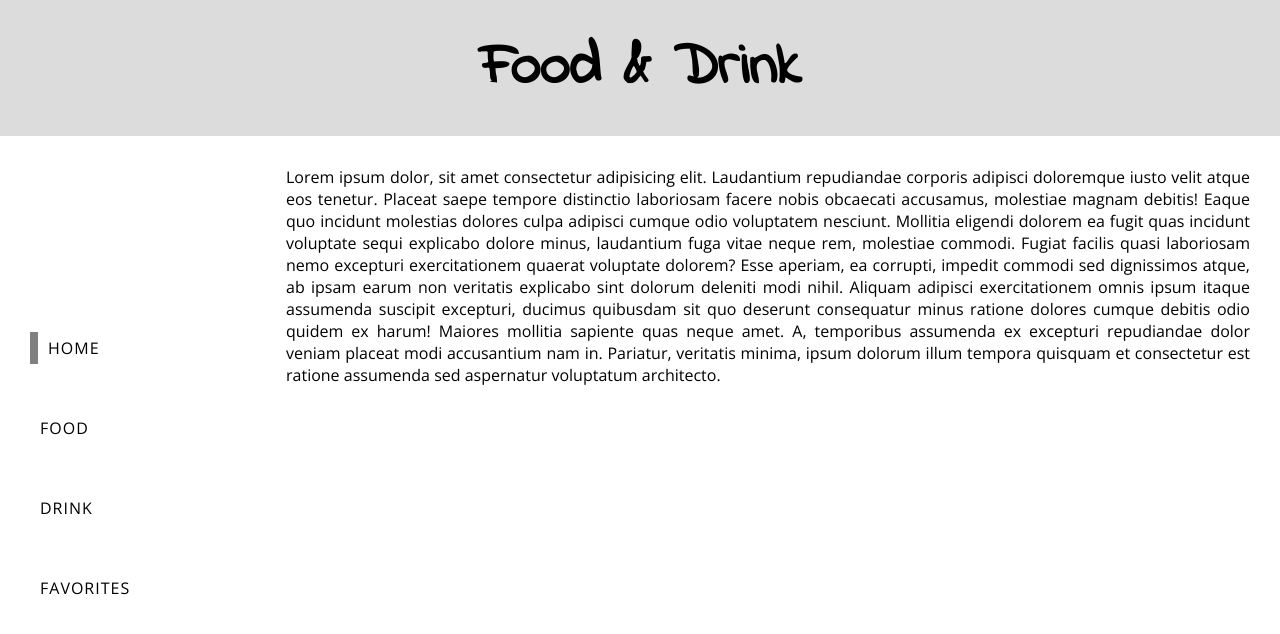
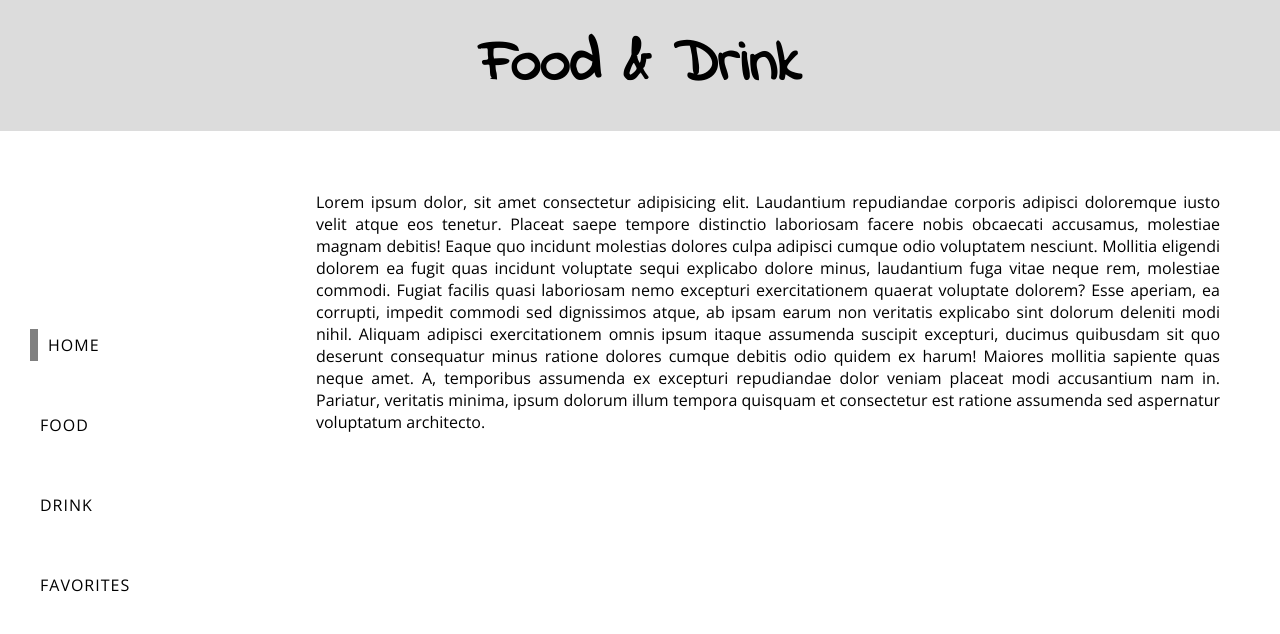
Before and after one commit to TomiKowi/React-Food-App, a React (Create React App) app in the folder my-app/: page / in a window 1280 px wide. Shown: the top 634 px of the page. Built offline with nearby package versions, Linux system fonts and the light colour scheme.

Commit message:
reduce padding

```diff
--- a/my-app/src/styles/HomePage.css
+++ b/my-app/src/styles/HomePage.css
@@ -1,4 +1,4 @@
 .introduction p {
-    padding: 30px;
+    padding: 60px;
     text-align: justify;
 }
```
